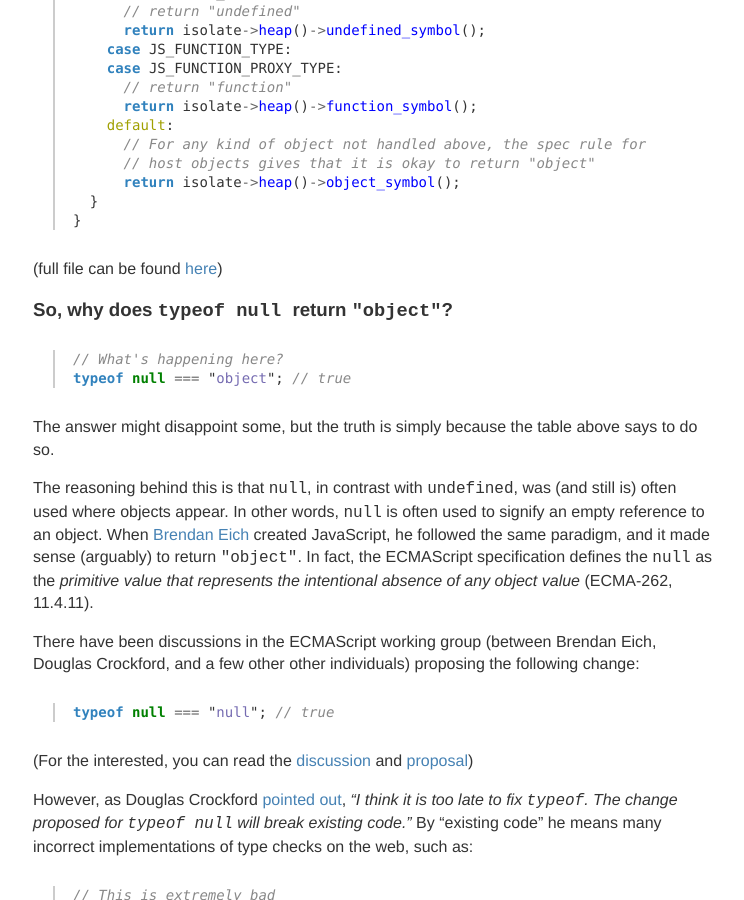
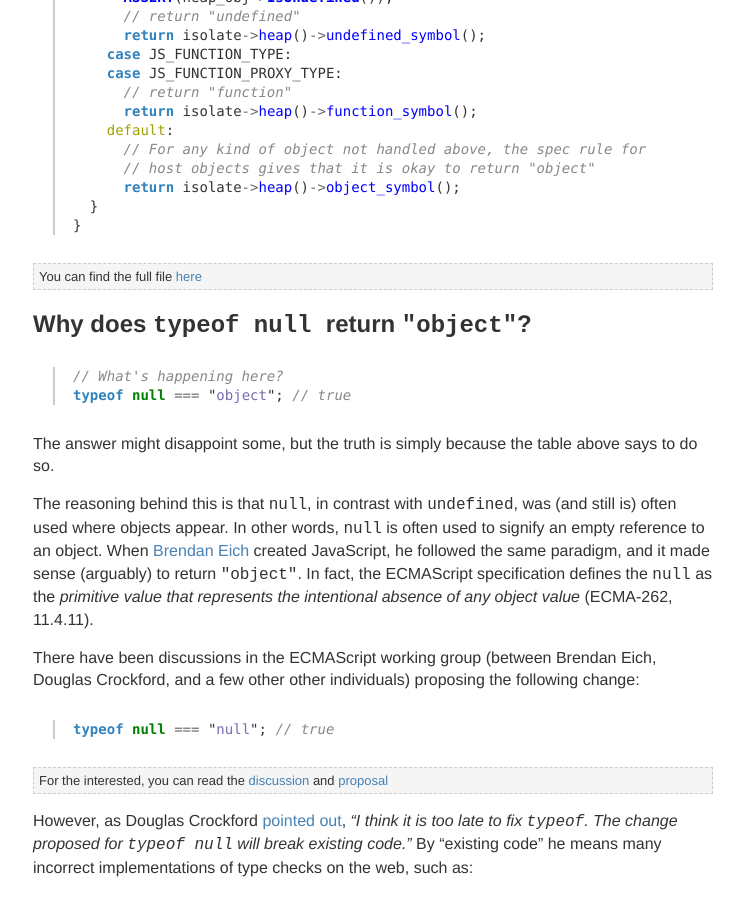
Before and after one commit to krisk/krisk.github.com, a Jekyll site: the page built from _posts/2012-06-21-typeof_null.md, in a window 1280 px wide and 900 px high, scrolled down 1413 px. Shown: the whole window, without its empty margins (127-871 px from the left). Built offline with Jekyll 4.4.1, drawn with Linux system fonts in a browser that asks for light colours; comment, search, counter and statistics services are not loaded.

```diff
--- a/_posts/2012-06-21-typeof_null.md
+++ b/_posts/2012-06-21-typeof_null.md
@@ -14,7 +14,7 @@ The <code>typeof</code> operator can be a little counter-intuitive.  However, re
 
 <img class="es-table" src="/images/posts/typeof_table.png" />
 
-### Implementation
+## Implementation
 
 The actual implementation varies depending on which engine you are running.  The V8 (behind Chrome and Node.js) implementation of the <code>typeof</code> operator (written in C++), is as follows (I've added a few comments for clarification):
 
@@ -69,9 +69,11 @@ RUNTIME_FUNCTION(MaybeObject*, Runtime_Typeof) {
 }
 {% endhighlight %}
 
-(full file can be found <a href="http://code.google.com/searchframe#W9JxUuHYyMg/trunk/src/runtime.cc&q=typeof%20null%20package:v8%5C.googlecode%5C.com">here</a>)
+<aside>
+  You can find the full file <a href="http://code.google.com/searchframe#W9JxUuHYyMg/trunk/src/runtime.cc&q=typeof%20null%20package:v8%5C.googlecode%5C.com" target="_blank">here</a>
+</aside>
 
-### So, why does <code>typeof null </code> return <code>"object"</code>?
+## Why does <code>typeof null </code> return <code>"object"</code>?
 
 {% highlight javascript %}
 // What's happening here?
@@ -88,7 +90,9 @@ There have been discussions in the ECMAScript working group (between Brendan Eic
 typeof null === "null"; // true
 {% endhighlight %}
 
-(For the interested, you can read the [discussion](http://wiki.ecmascript.org/doku.php?id=discussion:typeof) and [proposal](http://wiki.ecmascript.org/doku.php?id=proposals:typeof))
+<aside>
+  For the interested, you can read the <a href="http://wiki.ecmascript.org/doku.php?id=discussion:typeof" target="_blank">discussion</a> and <a href="http://wiki.ecmascript.org/doku.php?id=proposals:typeof" target="_blank">proposal</a>
+</aside>
 
 However, as Douglas Crockford [pointed out](http://wiki.ecmascript.org/doku.php?id=proposals:typeof), *"I think it is too late to fix <code>typeof</code>. The change proposed for <code>typeof null</code> will break existing code."*  By "existing code" he means many incorrect implementations of type checks on the web, such as:
 
@@ -101,7 +105,7 @@ function isNull(a) {
 
 Because of this, it was decided to leave <code>typeof</code> alone.
 
-### Back to V8
+## Back to V8
 
 If you actually read each line of the V8 <code>typeof</code> operator implementation in <code>RUNTIME_FUNCTION</code> above, you might have noticed that <code>FLAG_harmony_typeof</code> check:
 
```
Also changed, not shown: other parts of _posts/2012-06-21-typeof_null.md (+2 -2 lines), images/github.png (added).
